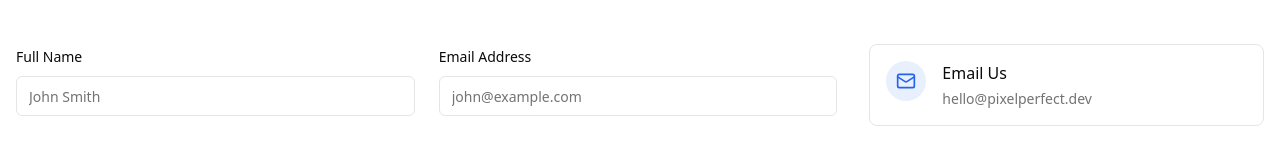
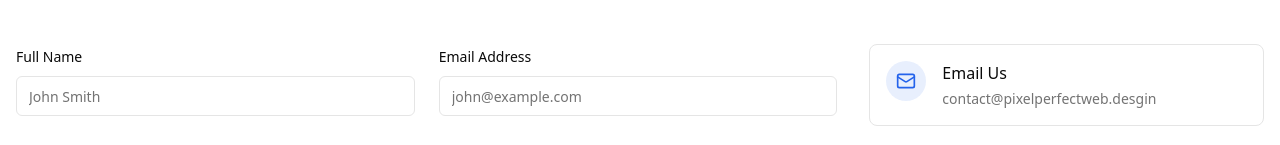
Before and after one commit to pixelperfectwebdesign/pixelperfectweb.design, a Next.js app: page / in a window 1280 px wide. Shown: the part 5576-5721 px from the top of the page. Built offline with nearby package versions, Linux system fonts and the light colour scheme.

Commit message:
Updated contact.tsx

```diff
--- a/components/sections/contact.tsx
+++ b/components/sections/contact.tsx
@@ -186,8 +186,8 @@ export default function Contact() {
             <ContactInfo
               icon={<Mail className="h-5 w-5" />}
               title="Email Us"
-              details="hello@pixelperfect.dev"
-              href="mailto:hello@pixelperfect.dev"
+              details="contact@pixelperfectweb.desgin"
+              href="mailto:contact@pixelperfect.design"
             />
             <ContactInfo
               icon={<Phone className="h-5 w-5" />}
```
